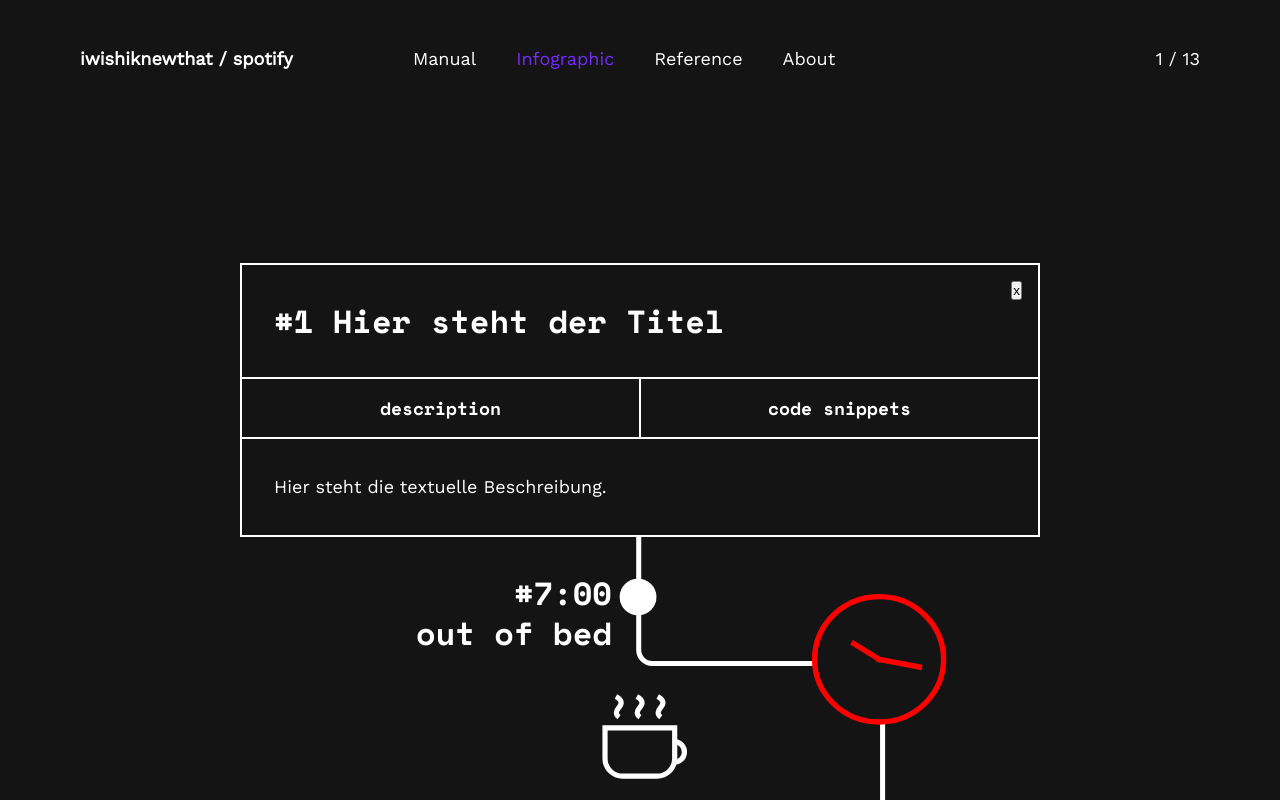
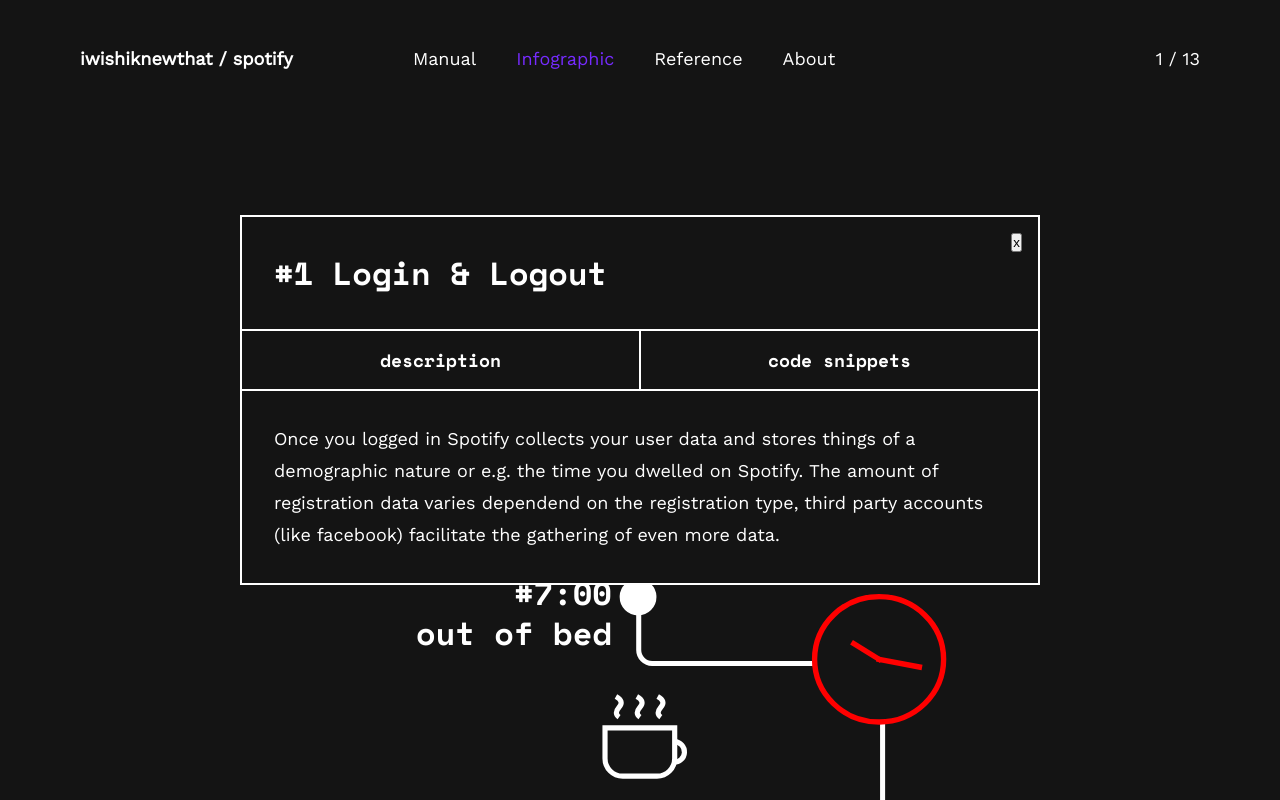
Before and after one commit to ruben-with-b/i-wish-i-knew-that, a Vue app: page /infographic in a window 1280 px wide. Both pictures are taken after a click on the icon 640 px from the left and 1196 px from the top of the page. Shown: the part 796-1596 px from the top of the page. Built offline with nearby package versions, Linux system fonts and the light colour scheme.

Commit message:
Add content 1-5 & Style code snippet

```diff
--- a/src/components/Popup.vue
+++ b/src/components/Popup.vue
@@ -5,7 +5,12 @@
   <button class="btn-primary left" type="button" @click="showDescription = true">description</button>
   <button class="btn-primary right" type="button" @click="showDescription = false">code snippets</button>
   <p v-if="showDescription">{{content.description}}</p>
-  <p v-else>{{content.data}}</p>
+  <p v-else>
+  { <br>
+    <span class="code-line"> {{content.data}} </span>
+    <br>
+  }
+  </p>
   <button class="btn-close" type="button" @click="togglePopup(content.id)">x</button>
 </div>
 </template>
@@ -77,4 +82,8 @@
     border-left: 1px solid white;
   }
 }
+
+.code-line{
+  white-space: pre;
+}
 </style>
--- a/src/components/svg/Tilt.vue
+++ b/src/components/svg/Tilt.vue
@@ -1,7 +1,5 @@
 <template>
-    <g ref="tiltAll" transform="translate(0,0)">
-        <path stroke="#141414" stroke-width="7" d="M65.5,184.9V143"/>
-        <path stroke="#141414" stroke-width="7" d="M65.5,42V0"/>
+    <g ref="rotateAll" transform="translate(0,0)">
         <rect x="37.8" y="43.8" width="53.5" height="97.5"/>
         <rect x="50.8" y="43.8" width="28.5" height="7.5"/>
         <rect x="46" y="113" width="38" height="6"/>
@@ -9,33 +7,26 @@
         <circle fill="#141414" cx="70" cy="128" r="3"/>
         <circle fill="#141414" cx="60" cy="128" r="3"/>
         <circle fill="#141414" cx="81" cy="128" r="3"/>
-        <polyline points="9.5,85.9 3.5,91.2 9.5,96.9 "/>
-        <path d="M21,91.4H5"/>
-        <polyline points="60,21 65.3,15 71,21 "/>
-        <path d="M65.5,33V17"/>
-        <polyline points="71,161.6 65.7,167.6 60,161.6 "/>
-        <path class="st4" d="M65.5,166.6v-16"/>
-        <polyline points="114.3,96.9 120.3,91.6 114.3,85.9 "/>
-        <path d="M118.8,91.4h-16"/>
+        <path d="M71.9,84.9c0,4.1-3.3,7.4-7.4,7.4s-7.4-3.3-7.4-7.4c0-4.1,3.3-7.4,7.4-7.4h4.9"/>
+        <polyline points="64.8,72.6 70.2,77.7 64.8,82.4"/>
     </g>
 </template>
 
 <script>
-import { TimelineMax, Power0 } from 'gsap'
+import { TimelineMax } from 'gsap'
 
 export default {
 	mounted () {
-		const { tiltAll } = this.$refs
+		const { rotateAll } = this.$refs
 
-		const tlSensoring = new TimelineMax({ repeat: -1,
-			ease: Power0.easeNone
-		})
+		const tlSensoring = new TimelineMax({ repeat: -1 })
 
-		tlSensoring.to(tiltAll, 0.7, { rotation: 0, skewX: 0, skewY: 0, scale: 1, transformOrigin: 'center' })
-			.to(tiltAll, 0.7, { rotation: 30, skewX: 30, skewY: 0, scale: 0.9, transformOrigin: 'center' })
-			.to(tiltAll, 0.7, { rotation: 0, skewX: 0, skewY: 0, scale: 1, transformOrigin: 'center' })
-			.to(tiltAll, 0.7, { rotation: -30, skewX: -30, skewY: 0, scale: 0.9, transformOrigin: 'center' })
-			.to(tiltAll, 0.7, { rotation: 0, skewX: 0, skewY: 0, scale: 1, transformOrigin: 'center' })
+		tlSensoring.to(rotateAll, 0.7, { rotation: 0, transformOrigin: '50% 50%' })
+			.to(rotateAll, 0.3, { rotation: -30, transformOrigin: '50% 50%' })
+			.to(rotateAll, 0.7, { rotation: 630, transformOrigin: '50% 50%' })
+			.to(rotateAll, 2, { rotation: 630, transformOrigin: '50% 50%' })
+			.to(rotateAll, 0.3, { rotation: 660, transformOrigin: '50% 50%' })
+			.to(rotateAll, 0.7, { rotation: 0, transformOrigin: '50% 50%' })
 	}
 }
 </script>
--- a/src/data/popupContent.json
+++ b/src/data/popupContent.json
@@ -1,80 +1,80 @@
 [
   {
     "id": 0,
-    "title": "Hier steht der Titel",
-    "description": "Hier steht die textuelle Beschreibung.",
-    "data": "Hier steht ein Ausschnitt der von Spotify gesammelten Daten."
+    "title": "Login & Logout",
+    "description": "Once you logged in Spotify collects your user data and stores things of a demographic nature or e.g. the time you dwelled on Spotify. The amount of registration data varies dependend on the registration type, third party accounts (like facebook) facilitate the gathering of even more data.",
+    "data": "\"session_time\": \"1148395\""
   },
   {
     "id": 1,
-    "title": "Hier steht der Titel",
-    "description": "Hier steht die textuelle Beschreibung.",
-    "data": "Hier steht ein Ausschnitt der von Spotify gesammelten Daten."
+    "title": "Time",
+    "description": "Date and time are important indicators for Spotify not only during streaming their service but also beyond the use of Spotify. For example the time your computer has been running since the last boot is also tracked.",
+    "data": "\"system_up_time_awake_seconds\": \"167.406989\""
   },
   {
     "id": 2,
-    "title": "Hier steht der Titel",
-    "description": "Hier steht die textuelle Beschreibung.",
-    "data": "Hier steht ein Ausschnitt der von Spotify gesammelten Daten."
+    "title": "Network Quality",
+    "description": "When you're on the go even network qualities are inspected and stored. Spotify detects which generation of network you are using.",
+    "data": "\"low_bitrate_on_cellular\": \"true\", \n  \"bitrate\": \"32000\", \n  \"cdn_64k_initial_latency\": \"-1\", \n  \"connection_type_end\": \"4g\""
   },
   {
     "id": 3,
-    "title": "Hier steht der Titel",
-    "description": "Hier steht die textuelle Beschreibung.",
-    "data": "Hier steht ein Ausschnitt der von Spotify gesammelten Daten."
+    "title": "Location",
+    "description": "If you have turned off your location, Spotify still can allocate you to an approximate location. The IP address of your digital device can be used to find it out.",
+    "data": "\"identData_ip_addr_decrypted\": \"91.34.99.x\""
   },
   {
     "id": 4,
-    "title": "Hier steht der Titel",
-    "description": "Hier steht die textuelle Beschreibung.",
-    "data": "Hier steht ein Ausschnitt der von Spotify gesammelten Daten."
+    "title": "Canvas Size",
+    "description": "Another technical data that is collected by Spotify is the canvas size of the wep app.",
+    "data": "\"average_scale_factor\": \"-1\", \n  \"mac_app_screen_scale_factor\": \"2.0\""
   },
   {
     "id": 5,
     "title": "Hier steht der Titel",
     "description": "Hier steht die textuelle Beschreibung.",
-    "data": "Hier steht ein Ausschnitt der von Spotify gesammelten Daten."
+    "data": "\"average_scale_factor\": \"-1\""
   },
   {
     "id": 6,
     "title": "Hier steht der Titel",
     "description": "Hier steht die textuelle Beschreibung.",
-    "data": "Hier steht ein Ausschnitt der von Spotify gesammelten Daten."
+    "data": "\"average_scale_factor\": \"-1\", \n  \"average_device_orientation\": \"1\""
   },
   {
     "id": 7,
     "title": "Hier steht der Titel",
     "description": "Hier steht die textuelle Beschreibung.",
-    "data": "Hier steht ein Ausschnitt der von Spotify gesammelten Daten."
+    "data": "\"average_scale_factor\": \"-1\", \n  \"average_device_orientation\": \"1\""
   },
   {
     "id": 8,
     "title": "Hier steht der Titel",
     "description": "Hier steht die textuelle Beschreibung.",
-    "data": "Hier steht ein Ausschnitt der von Spotify gesammelten Daten."
+    "data": "\"average_scale_factor\": \"-1\", \n  \"average_device_orientation\": \"1\""
   },
   {
     "id": 9,
     "title": "Hier steht der Titel",
     "description": "Hier steht die textuelle Beschreibung.",
-    "data": "Hier steht ein Ausschnitt der von Spotify gesammelten Daten."
+    "data": "\"average_scale_factor\": \"-1\", \n  \"average_device_orientation\": \"1\""
   },
   {
     "id": 10,
     "title": "Hier steht der Titel",
     "description": "Hier steht die textuelle Beschreibung.",
-    "data": "Hier steht ein Ausschnitt der von Spotify gesammelten Daten."
+    "data": "\"average_scale_factor\": \"-1\", \n  \"average_device_orientation\": \"1\""
   },
   {
     "id": 11,
-    "title": "Hier steht der Titel",
+    "title": "Device orientation",
     "description": "Hier steht die textuelle Beschreibung.",
-    "data": "Hier steht ein Ausschnitt der von Spotify gesammelten Daten."
+    "data": "\"average_device_orientation\": \"1\""
   },
   {
     "id": 12,
     "title": "Hier steht der Titel",
     "description": "Hier steht die textuelle Beschreibung.",
-    "data": "Hier steht ein Ausschnitt der von Spotify gesammelten Daten."
+    "data": "\"average_scale_factor\": \"-1\", \n  \"average_device_orientation\": \"1\""
   }
 ]
```
